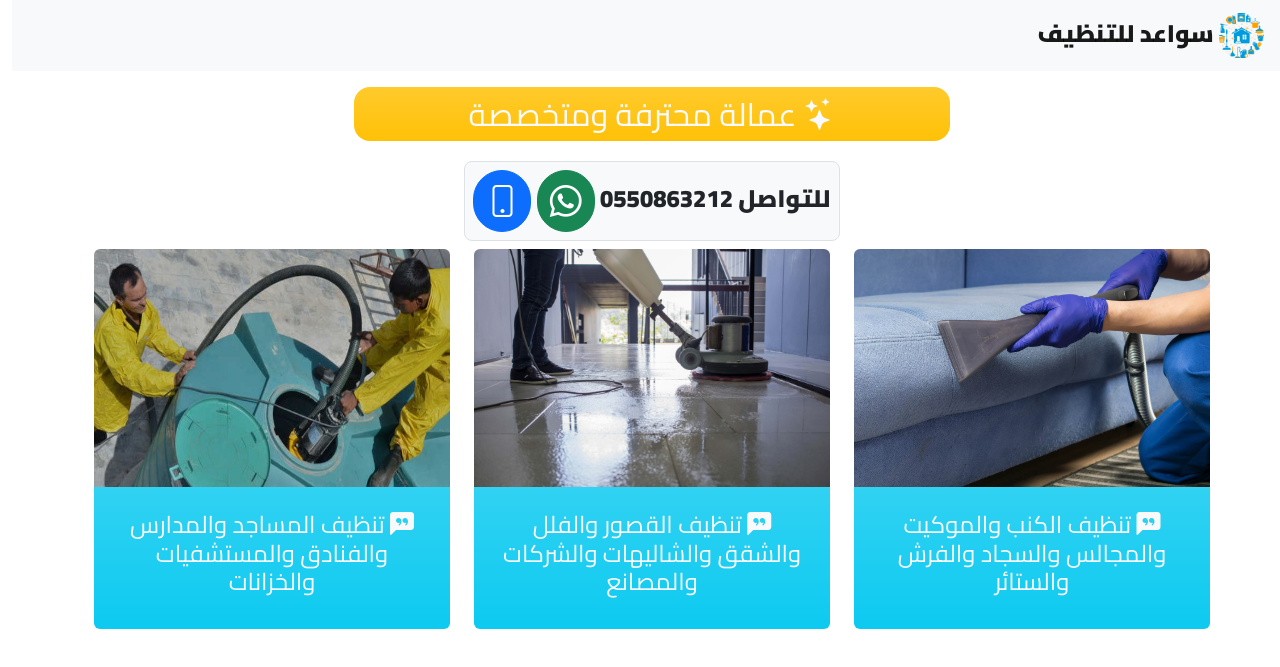
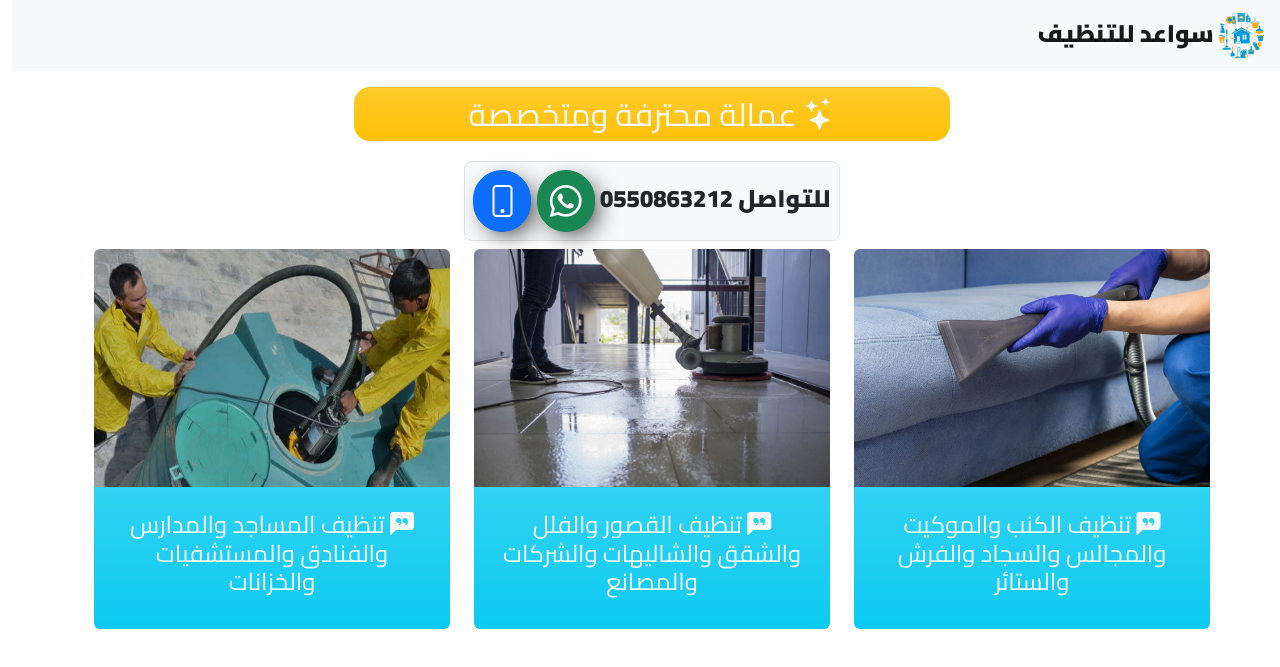
Before and after one commit to swaed-clean/swaed, a plain HTML site: page index.html in a window 1280 px wide. Shown: the top 667 px of the page. Drawn offline with nearby package versions, Linux system fonts and the light colour scheme.

Commit message:
btnShadow

```diff
--- a/index.html
+++ b/index.html
@@ -40,10 +40,10 @@
                 <h4 class="border border-1 m-1 p-2 rounded-3 bg-light">
                     <span class="fw-bolder">للتواصل 0550863212</span>
                     <a href="https://api.whatsapp.com/send?phone=966550863212"
-                        class="btn btn-success fw-bolder rounded-pill"><i class="bi bi-whatsapp"
+                        class="btn btn-success fw-bolder rounded-pill shadow"><i class="bi bi-whatsapp"
                             style="font-size: 2rem;"></i></a>
-                    <a href="tel:0550863212" class="btn btn-primary fw-bolder rounded-pill"><i class="bi bi-phone"
-                            style="font-size: 2rem;"></i></a>
+                    <a href="tel:0550863212" class="btn btn-primary fw-bolder rounded-pill shadow"><i
+                            class="bi bi-phone" style="font-size: 2rem;"></i></a>
                 </h4>
             </div>
 
--- a/style.css
+++ b/style.css
@@ -31,3 +31,9 @@ q {
 .phone-btn {
     margin-right: 10px;
 }
+
+.shadow {
+    box-shadow: 7px 7px 23px -5px rgba(0, 0, 0, 0.79) !important;
+    -webkit-box-shadow: 7px 7px 23px -5px rgba(0, 0, 0, 0.79) !important;
+    -moz-box-shadow: 7px 7px 23px -5px rgba(0, 0, 0, 0.79) !important;
+}
```
